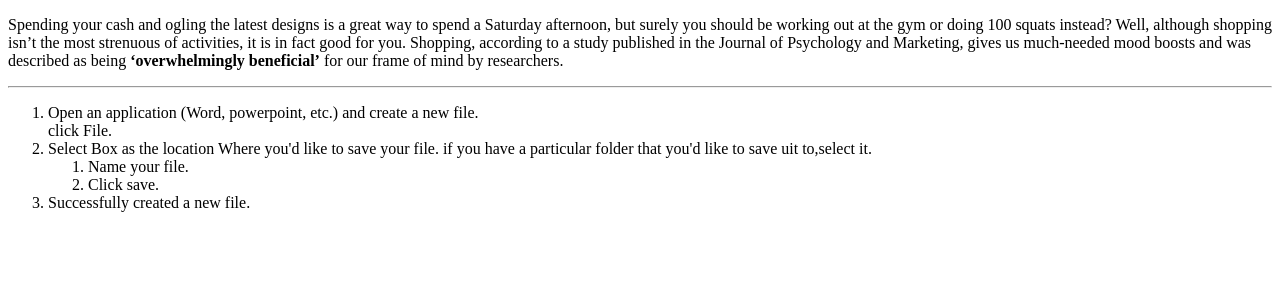
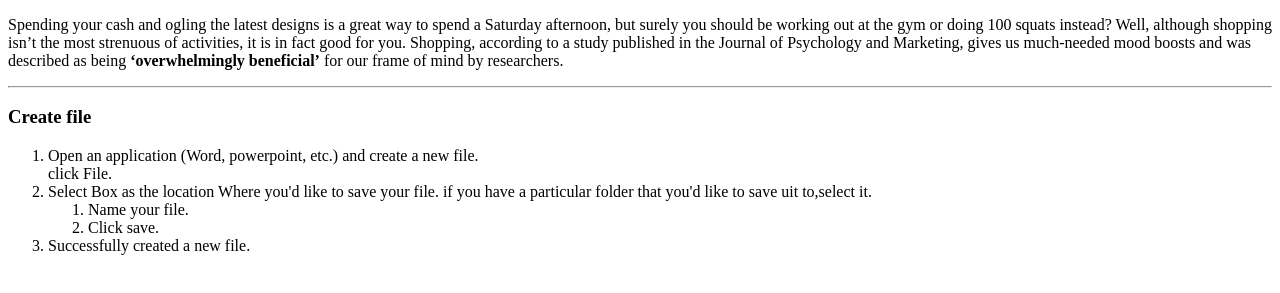
Before and after one commit to 44-563-Web-Apps-S21/webapps-s21-assignment-3-Amulyabaddam555, a plain HTML site: page index.html in a window 1280 px wide. Shown: the part 105-398 px from the top of the page. Drawn offline with Linux system fonts and the light colour scheme.

Commit message:
ordered list

```diff
--- a/index.html
+++ b/index.html
@@ -12,7 +12,7 @@
 <p>Spending your cash and ogling the latest designs is a great way to spend a Saturday afternoon, but surely you should be working out at the gym or doing 100 squats instead? Well, although shopping isn’t the most strenuous of activities, it is in fact good for you. Shopping, according to a study published in the Journal of Psychology and Marketing, gives us much-needed mood boosts and was described as being <b>‘overwhelmingly beneficial’</b> for our frame of mind by researchers.</p>
 
 <hr>
-
+<h3>Create file</h3>
 <ol>
   <li> Open an application (Word, powerpoint, etc.) and create a new file.</li>
   </li> click File.</li>
```
